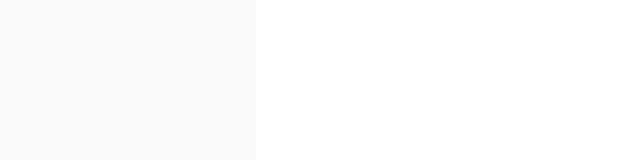
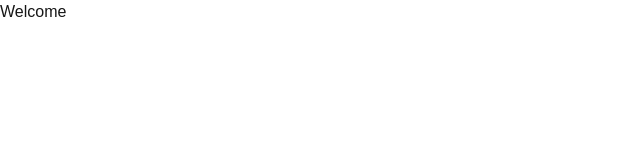
Before and after one commit to yasminaraujos/imageNww, a Next.js app in the folder imagelite/: page / in a window 1280 px wide. Shown: the top 160 px of the page, without its empty margins (0-640 px from the left). Built offline with nearby package versions, Linux system fonts and the light colour scheme.

Commit message:
Páginas

```diff
--- /dev/null
+++ b/imagelite/app/formulario/page.tsx
@@ -0,0 +1,9 @@
+export default function Formulario() {
+  return (
+    <div>
+      <main>
+        <h1>Formulario</h1>
+      </main>
+    </div>
+  )
+}
--- /dev/null
+++ b/imagelite/app/fotos/page.tsx
@@ -0,0 +1,9 @@
+export default function Fotos() {
+  return (
+    <div>
+      <main>
+        <h1>Fotos</h1>
+      </main>
+    </div>
+  )
+}
--- /dev/null
+++ b/imagelite/app/galeria/page.tsx
@@ -0,0 +1,9 @@
+export default function Galeria() {
+  return (
+    <div>
+      <main>
+        <h1>Galeria</h1>
+      </main>
+    </div>
+  )
+}
--- a/imagelite/app/page.tsx
+++ b/imagelite/app/page.tsx
@@ -1,9 +1,8 @@
-import Image from "next/image";
-
 export default function Home() {
   return (
-    <div className="flex flex-col flex-1 items-center justify-center bg-zinc-50 font-sans dark:bg-black">
-      <main className="flex flex-1 w-full max-w-3xl flex-col items-center justify-between py-32 px-16 bg-white dark:bg-black sm:items-start">
+    <div>
+      <main>
+        <h1>Welcome</h1>
       </main>
     </div>
   );
```
